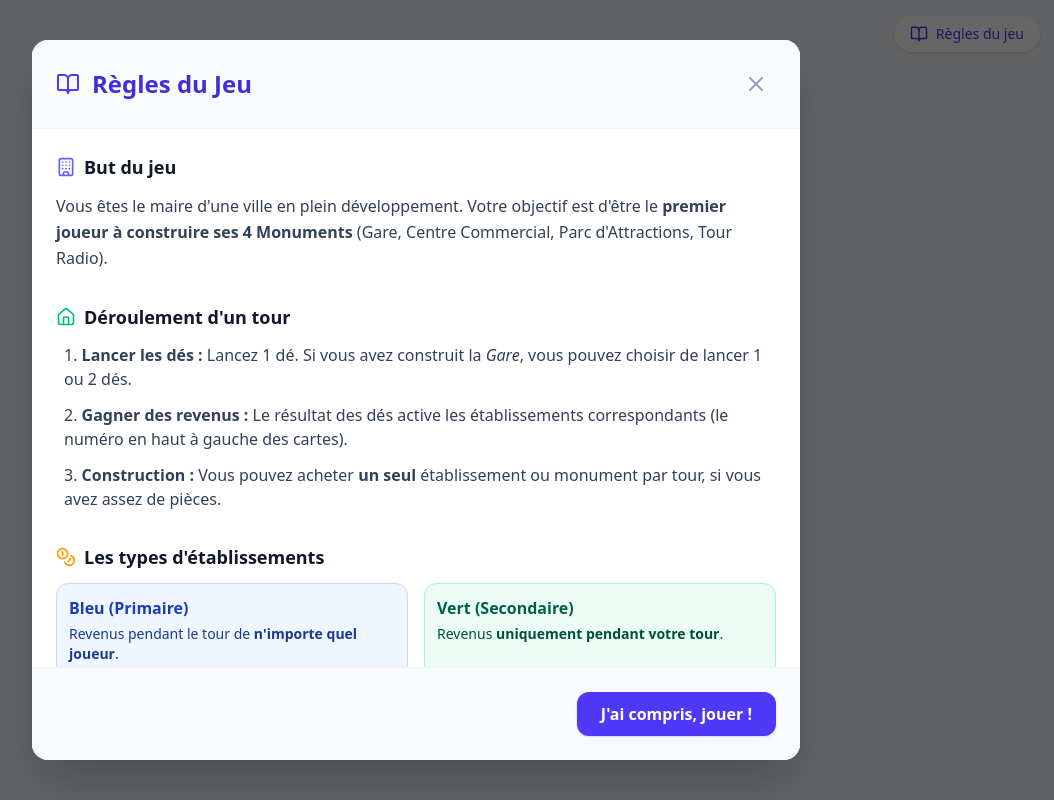
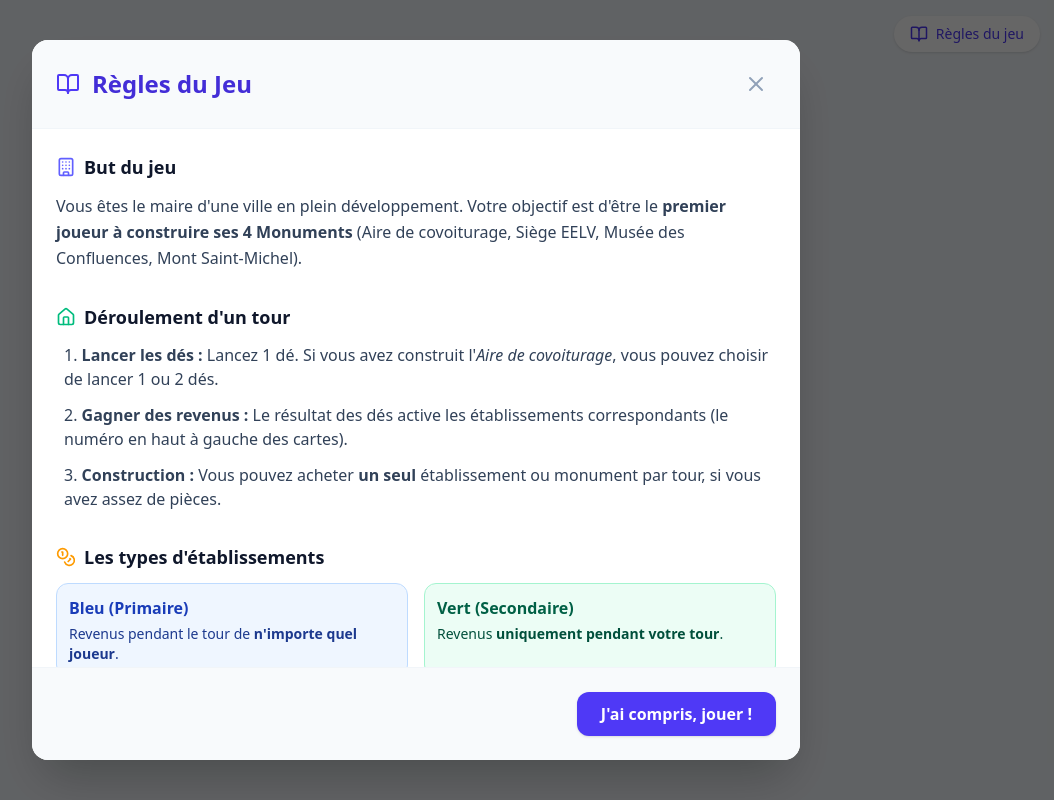
Before and after one commit to Axel1209/Miniville, a React (Vite) app: page / in a window 1280 px wide. Shown: the whole page, without its empty margins (224-1278 px from the left). Built offline with nearby package versions, Linux system fonts and the light colour scheme.

Commit message:
Update game rules and conditions in RulesModal

```diff
--- a/src/components/RulesModal.tsx
+++ b/src/components/RulesModal.tsx
@@ -34,7 +34,7 @@ export const RulesModal: React.FC<RulesModalProps> = ({ onClose }) => {
               But du jeu
             </h3>
             <p className="leading-relaxed">
-              Vous êtes le maire d'une ville en plein développement. Votre objectif est d'être le <strong>premier joueur à construire ses 4 Monuments</strong> (Gare, Centre Commercial, Parc d'Attractions, Tour Radio).
+              Vous êtes le maire d'une ville en plein développement. Votre objectif est d'être le <strong>premier joueur à construire ses 4 Monuments</strong> (Aire de covoiturage, Siège EELV, Musée des Confluences, Mont Saint-Michel).
             </p>
           </section>
 
@@ -46,7 +46,7 @@ export const RulesModal: React.FC<RulesModalProps> = ({ onClose }) => {
             </h3>
             <ol className="list-decimal list-inside space-y-3 ml-2">
               <li>
-                <strong>Lancer les dés :</strong> Lancez 1 dé. Si vous avez construit la <em>Gare</em>, vous pouvez choisir de lancer 1 ou 2 dés.
+                <strong>Lancer les dés :</strong> Lancez 1 dé. Si vous avez construit l'<em>Aire de covoiturage</em>, vous pouvez choisir de lancer 1 ou 2 dés.
               </li>
               <li>
                 <strong>Gagner des revenus :</strong> Le résultat des dés active les établissements correspondants (le numéro en haut à gauche des cartes).
@@ -95,7 +95,7 @@ export const RulesModal: React.FC<RulesModalProps> = ({ onClose }) => {
             <ul className="list-disc list-inside text-sm text-amber-800 space-y-2">
               <li>Si le RC atteint <strong>2.0°C</strong>, des malus s'appliquent à tous les joueurs.</li>
               <li><em>Exemple :</em> L'Extraction de Caoutchouc ne rapporte plus rien, et l'Aéroport vous coûte une taxe carbone.</li>
-              <li><strong>Attention à la Centrale Nucléaire :</strong> Elle rapporte beaucoup, mais si elle est activée 3 fois de suite, votre ville explose (vous perdez tout) !</li>
+              <li><strong>Attention à la Centrale Nucléaire :</strong> Elle rapporte beaucoup, mais si elle est activée 2 fois de suite, votre ville explose (vous perdez tout) et les bâtiments 6 de vos voisins sont détruits !</li>
             </ul>
           </section>
 
```
